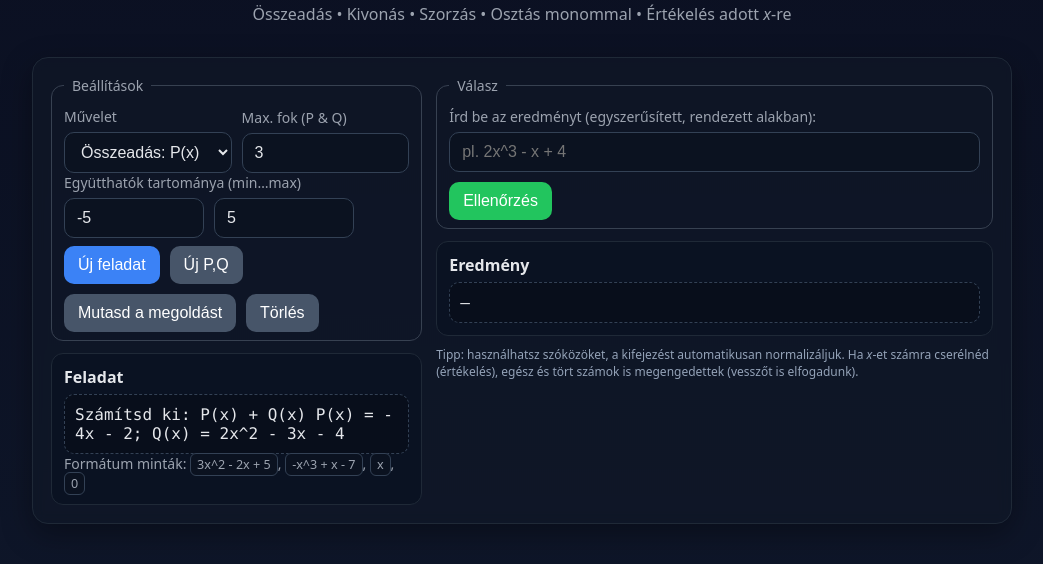
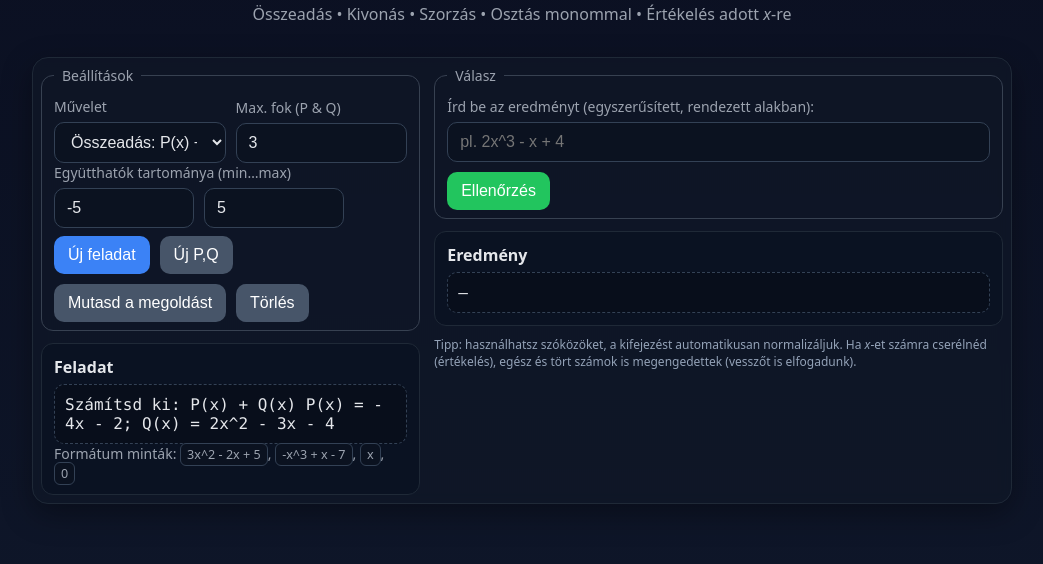
Before and after one commit to ZoltanFodor78/Polinomok, a website: page index.html in a window 1280 px wide. Shown: the part 68-632 px from the top of the page, without its empty margins (118-1161 px from the left). Drawn offline with Linux system fonts and the light colour scheme.

Commit message:
Update style.css

```diff
--- a/style.css
+++ b/style.css
@@ -13,9 +13,9 @@ header{
 header h1{margin:0; font-size:clamp(22px,3vw,30px)}
 header p{margin:6px 0 0; color:var(--muted)}
 .container{
-  width:min(980px, 92%); background:rgba(17,24,39,0.7);
+  width:min(980px, 100%); background:rgba(17,24,39,0.7);
   backdrop-filter:blur(6px); border:1px solid #1f2937; border-radius:16px;
-  padding:18px; margin:8px auto 28px;
+  padding:8px; margin:8px auto 8px;
   box-shadow: 0 10px 30px rgba(0,0,0,.35);
 }
 .grid{display:grid; grid-template-columns:1fr; gap:14px}
```
